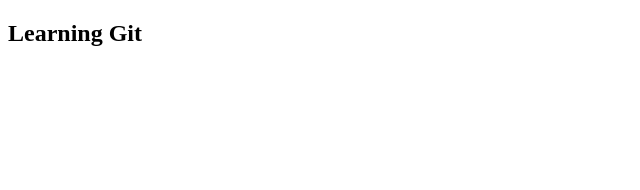
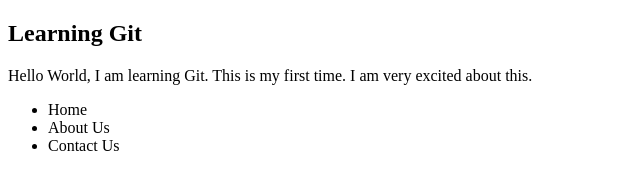
Before and after one commit to HammadMustafa7/git-learn, a plain HTML site: page index.html in a window 1280 px wide. Shown: the whole page, without its empty margins (0-640 px from the left). Drawn offline with Linux system fonts and the light colour scheme.

Commit message:
add the paragraph and nav-bar to file

```diff
--- a/index.html
+++ b/index.html
@@ -7,5 +7,11 @@
 </head>
 <body>
     <h2>Learning Git</h2>
+    <p>Hello World, I am learning Git. This is my first time. I am very excited about this. </p>
+    <ul>
+        <li>Home</li>
+        <li>About Us</li>
+        <li>Contact Us</li>
+    </ul>
 </body>
 </html>
```
